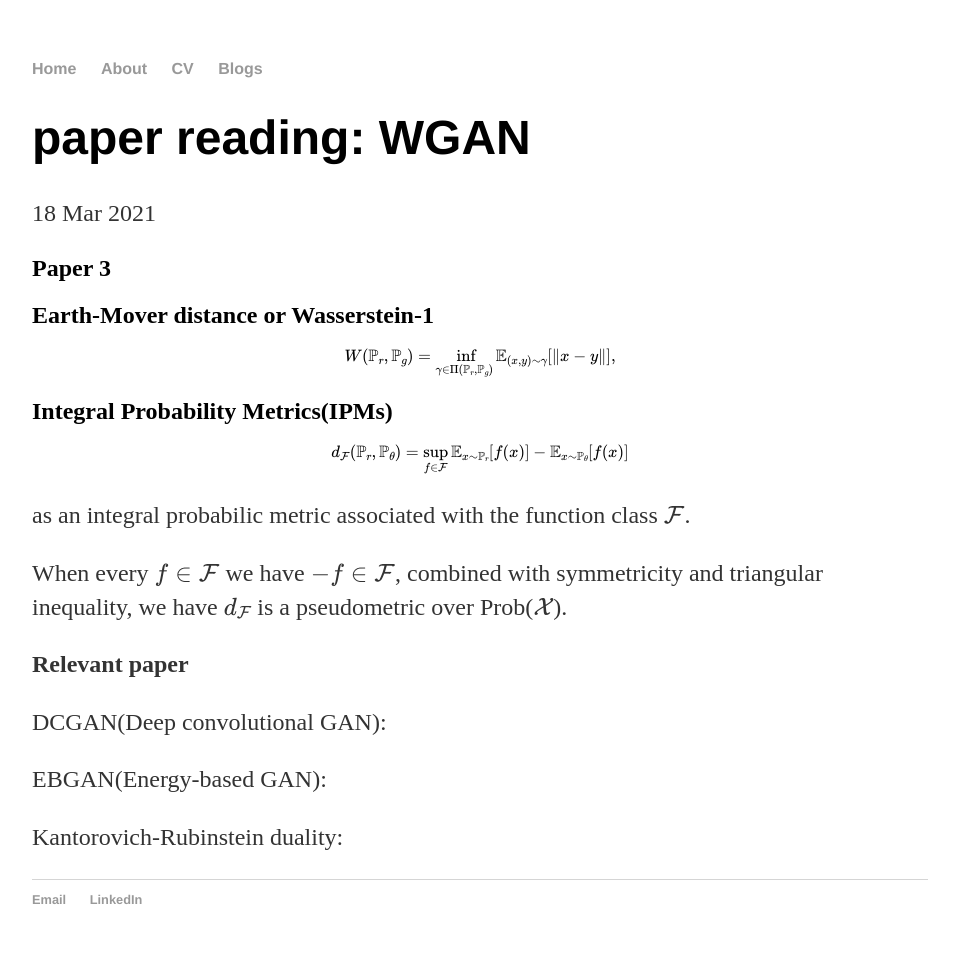
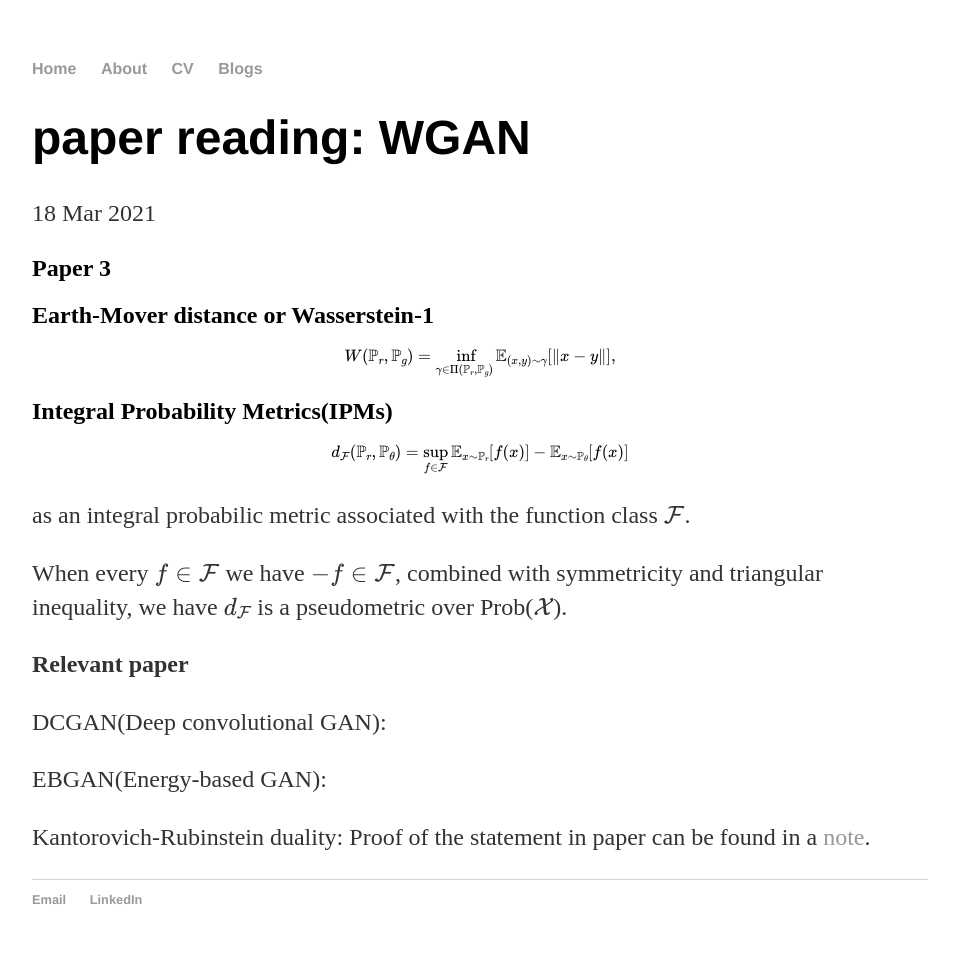
Before and after one commit to radarFudan/radarFudan.github.io, a Jekyll site: the page built from _posts/2021-03-18-paper-reading-WGAN.md, in a window 1280 px wide. Shown: the whole page, without its empty margins (160-1119 px from the left). Built offline with Jekyll 4.4.1, drawn with Linux system fonts in a browser that asks for light colours; formulas are drawn with MathJax 3.

Commit message:
Update 2021-03-18-paper-reading-WGAN.md

```diff
--- a/_posts/2021-03-18-paper-reading-WGAN.md
+++ b/_posts/2021-03-18-paper-reading-WGAN.md
@@ -24,4 +24,4 @@ DCGAN(Deep convolutional GAN):
 
 EBGAN(Energy-based GAN):
 
-Kantorovich-Rubinstein duality:
+Kantorovich-Rubinstein duality: Proof of the statement in paper can be found in a [note](https://courses.cs.washington.edu/courses/cse599i/20au/resources/L12_duality.pdf).
```
